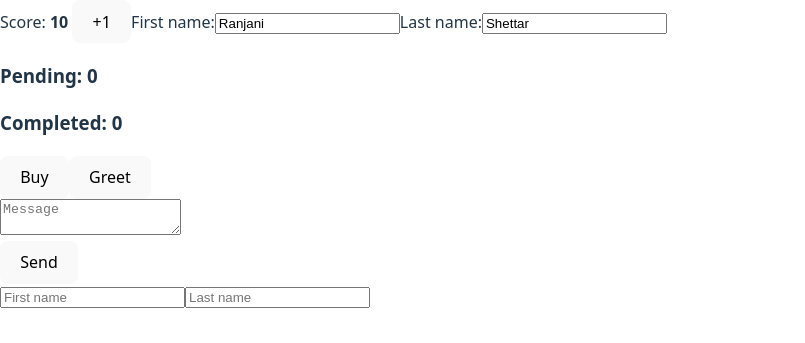
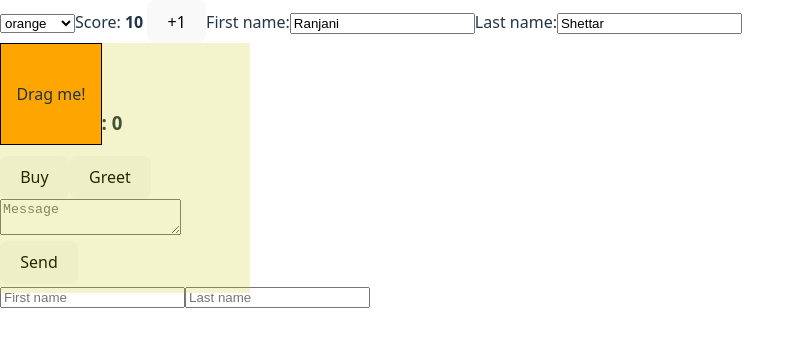
Before and after one commit to eirosiuss/30-Days-of-Javascript, a React (Vite) app in the folder passing-props-to-component/: page / in a window 1280 px wide. Shown: the top 343 px of the page, without its empty margins (0-805 px from the left). Built offline with nearby package versions, Linux system fonts and the light colour scheme.

Commit message:
Find and fix the mutation

```diff
--- a/passing-props-to-component/src/App.jsx
+++ b/passing-props-to-component/src/App.jsx
@@ -14,6 +14,7 @@
 import FeedbackFormTwo from './FeedbackFormTwo.jsx'
 import RequestTracker from './RequestTracker.jsx'
 import Scoreboard from './Scoreboard.jsx'
+import Canvas from './Canvas.jsx'
 
 function getImageUrl(imageId, size = "s") {
   return "https://i.imgur.com/" + imageId + size + ".jpg";
@@ -103,6 +104,7 @@
 function App() {
   return (
     <>
+    <Canvas/>
     <Scoreboard/>
     <RequestTracker/>
     <FeedbackFormTwo/>
--- /dev/null
+++ b/passing-props-to-component/src/Canvas.jsx
@@ -0,0 +1,116 @@
+import { useState } from "react";
+
+function Background({ position }) {
+  return (
+    <div
+      style={{
+        position: "absolute",
+        transform: `translate(
+        ${position.x}px,
+        ${position.y}px
+      )`,
+        width: 250,
+        height: 250,
+        backgroundColor: "rgba(200, 200, 0, 0.2)",
+      }}
+    />
+  );
+}
+
+function Box({ children, color, position, onMove }) {
+  const [lastCoordinates, setLastCoordinates] = useState(null);
+
+  function handlePointerDown(e) {
+    e.target.setPointerCapture(e.pointerId);
+    setLastCoordinates({
+      x: e.clientX,
+      y: e.clientY,
+    });
+  }
+
+  function handlePointerMove(e) {
+    if (lastCoordinates) {
+      setLastCoordinates({
+        x: e.clientX,
+        y: e.clientY,
+      });
+      const dx = e.clientX - lastCoordinates.x;
+      const dy = e.clientY - lastCoordinates.y;
+      onMove(dx, dy);
+    }
+  }
+
+  function handlePointerUp(e) {
+    setLastCoordinates(null);
+  }
+
+  return (
+    <div
+      onPointerDown={handlePointerDown}
+      onPointerMove={handlePointerMove}
+      onPointerUp={handlePointerUp}
+      style={{
+        width: 100,
+        height: 100,
+        cursor: "grab",
+        backgroundColor: color,
+        position: "absolute",
+        border: "1px solid black",
+        display: "flex",
+        justifyContent: "center",
+        alignItems: "center",
+        transform: `translate(
+          ${position.x}px,
+          ${position.y}px
+        )`,
+      }}
+    >
+      {children}
+    </div>
+  );
+}
+
+const initialPosition = {
+  x: 0,
+  y: 0,
+};
+export default function Canvas() {
+  const [shape, setShape] = useState({
+    color: "orange",
+    position: initialPosition,
+  });
+
+  function handleMove(dx, dy) {
+    setShape({
+      ...shape,
+      position: {
+        x: shape.position.x + dx,
+        y: shape.position.y + dy,
+      },
+    });
+
+    // shape.position.x += dx;
+    // shape.position.y += dy;
+  }
+
+  function handleColorChange(e) {
+    setShape({
+      ...shape,
+      color: e.target.value,
+    });
+  }
+
+  return (
+    <>
+      <select value={shape.color} onChange={handleColorChange}>
+        <option value="orange">orange</option>
+        <option value="lightpink">lightpink</option>
+        <option value="aliceblue">aliceblue</option>
+      </select>
+      <Background position={initialPosition} />
+      <Box color={shape.color} position={shape.position} onMove={handleMove}>
+        Drag me!
+      </Box>
+    </>
+  );
+}
```
